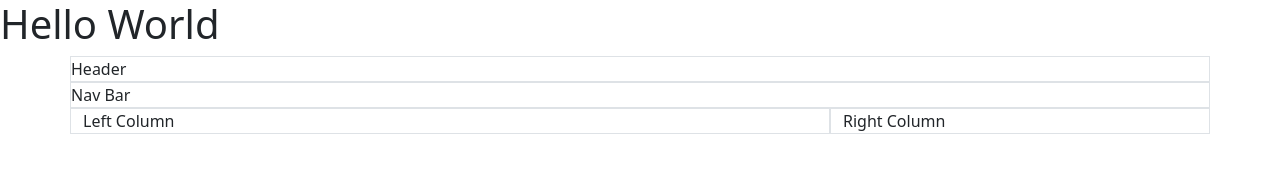
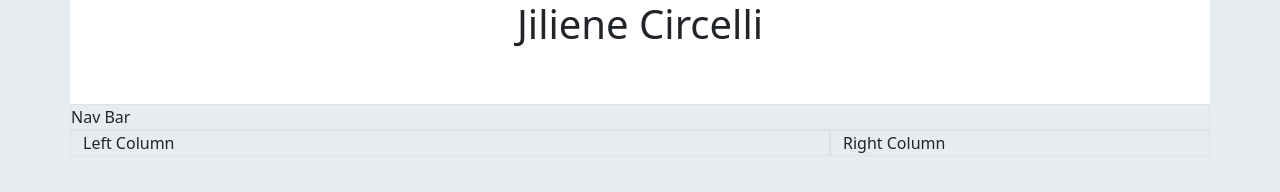
Before and after one commit to jilienecircelli/kek_137_w0d4_bootstrap_profile, a plain HTML site: page index.html in a window 1280 px wide. Drawn offline with nearby package versions, Linux system fonts and the light colour scheme.

Commit message:
adding some bootstrap design

```diff
--- a/index.html
+++ b/index.html
@@ -7,12 +7,14 @@
             href="https://cdn.jsdelivr.net/npm/bootstrap@5.3.2/dist/css/bootstrap.min.css">
         <title>Bootstrap Profile</title>
     </head>
-    <body>
-        <h1>Hello World</h1>
+    <body class="bg-body-secondary">
         <!-- Container that starts the bootstrap grid -->
         <div class="container">
             <!-- Row 1 - Header -->
-            <div class="row border">Header</div>
+            <div class="row bg-white pb-5">
+                <div class="col"><h1 class="text-center fw-light">Jiliene
+                        Circelli</h1></div>
+            </div>
 
             <!-- Row 2 - Nav Bar -->
             <div class="row border">Nav Bar</div>
```
